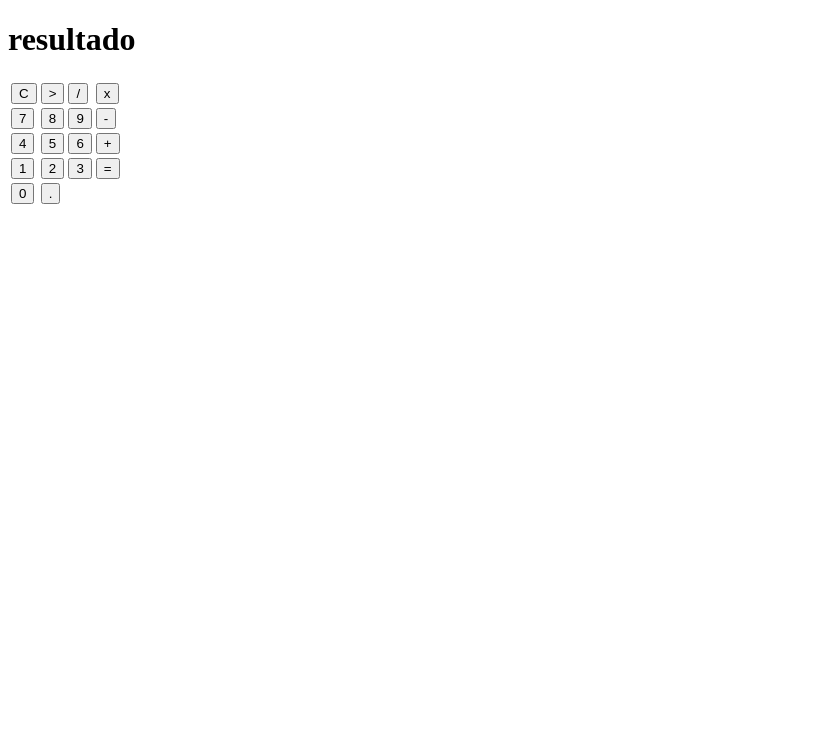
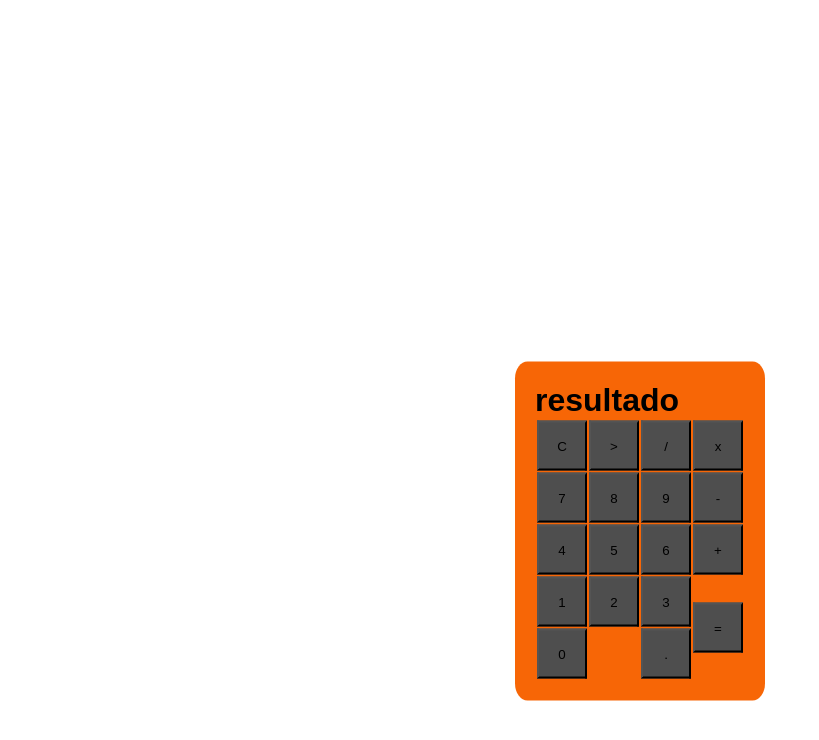
Before and after one commit to HenriqueDev025/Calculadora-1.0, a plain HTML site: page index.html in a window 1280 px wide. Shown: the whole page, without its empty margins (0-819 px from the left). Drawn offline with Linux system fonts and the light colour scheme.

Commit message:
style-2.0
0002.0

```diff
--- a/index.html
+++ b/index.html
@@ -1,46 +1,49 @@
 <!DOCTYPE html>
 <html lang="en">
+
 <head>
     <meta charset="UTF-8">
     <meta name="viewport" content="width=device-width, initial-scale=1.0">
     <link rel="stylesheet" href="style.css">
     <title>Document</title>
 </head>
+
 <body>
     <div class="fundo">
         <div class="calculadora">
             <h1>resultado</h1>
             <table>
                 <tr>
-                    <td><button>C</button></td>
-                    <td><button>></button></td>
-                    <td><button>/</button></td>
-                    <td><button>x</button></td>
+                    <td><button class="botão">C</button></td>
+                    <td><button class="botão">></button></td>
+                    <td><button class="botão">/</button></td>
+                    <td><button class="botão">x</button></td>
                 </tr>
                 <tr>
-                    <td><button>7</button></td>
-                    <td><button>8</button></td>
-                    <td><button>9</button></td>
-                    <td><button>-</button></td>
+                    <td><button class="botão">7</button></td>
+                    <td><button class="botão">8</button></td>
+                    <td><button class="botão">9</button></td>
+                    <td><button class="botão">-</button></td>
                 </tr>
                 <tr>
-                    <td><button>4</button></td>
-                    <td><button>5</button></td>
-                    <td><button>6</button></td>
-                    <td><button>+</button></td>
+                    <td><button class="botão">4</button></td>
+                    <td><button class="botão">5</button></td>
+                    <td><button class="botão">6</button></td>
+                    <td><button class="botão">+</button></td>
                 </tr>
                 <tr>
-                    <td><button>1</button></td>
-                    <td><button>2</button></td>
-                    <td><button>3</button></td>
-                    <td><button>=</button></td>
+                    <td><button class="botão">1</button></td>
+                    <td><button class="botão">2</button></td>
+                    <td><button class="botão">3</button></td>
+                    <td rowspan="2"><button class="botão">=</button></td>
                 </tr>
                 <tr>
-                    <td><button>0</button></td>
-                    <td><button>.</button></td>
+                    <td colspan="2"><button class="botão">0</button></td>
+                    <td><button class="botão">.</button></td>
                 </tr>
             </table>
         </div>
     </div>
 </body>
+
 </html>
--- a/style.css
+++ b/style.css
@@ -0,0 +1,27 @@
+*{
+    margin: 0;
+    padding: 0;
+}
+.fundo{
+    background-color: gainsboro;
+    height: 100%;
+    color: #000000;
+    font-family: Arial, Helvetica, sans-serif;
+}
+.calculadora{
+    position: absolute;
+    background-color: rgb(247, 102, 6);
+    margin-top: 15%;
+    margin-left: 50%;
+    transform:translate( -50%, 50%);
+    border-radius: 5%;
+    padding: 20px;
+}
+.botão{
+    background-color: rgb(78, 78, 78);
+    height: 50px;
+    width: 50px;
+}
+.botão:hover{
+    background-color: darkorange;
+}
```
